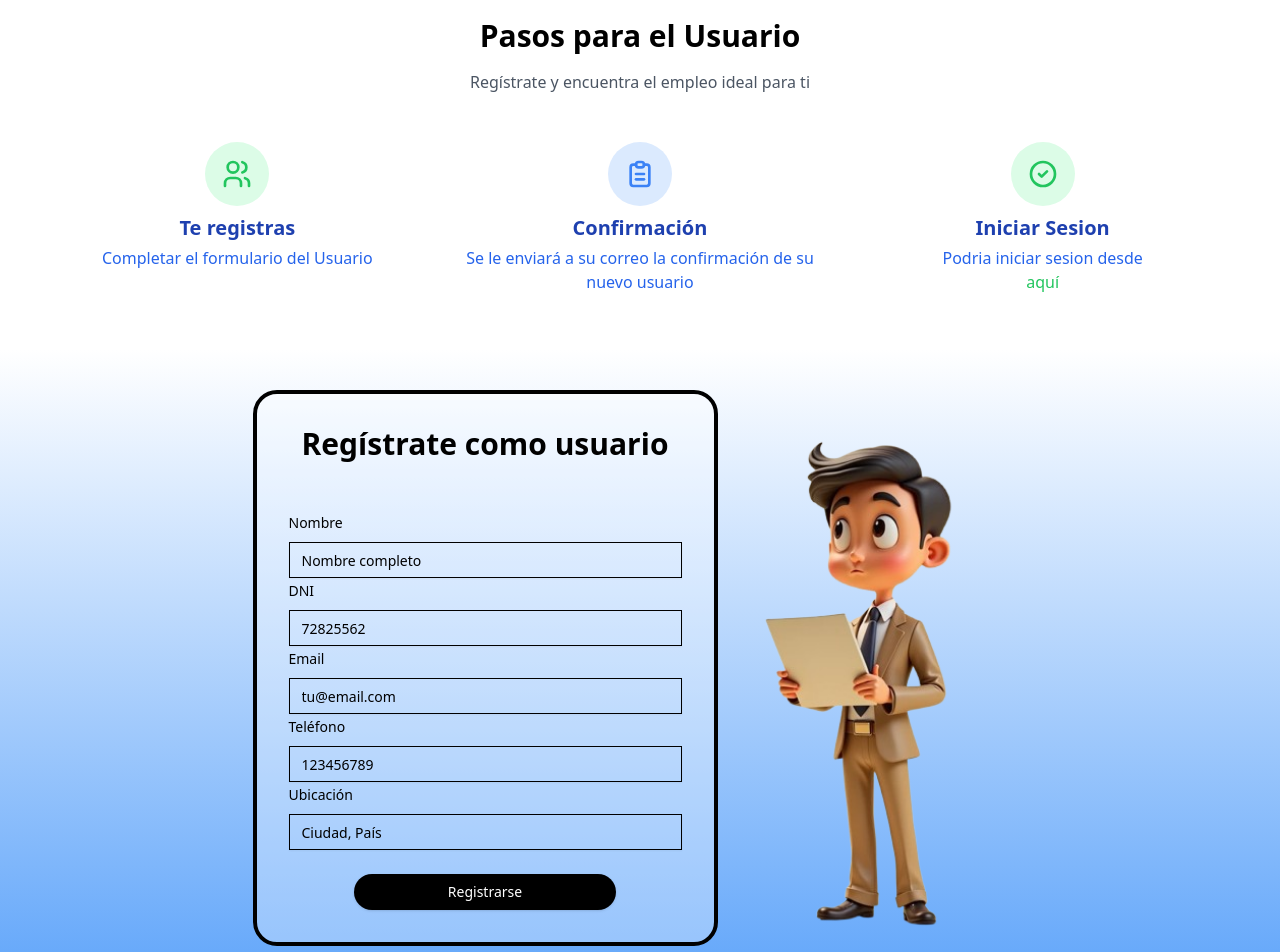
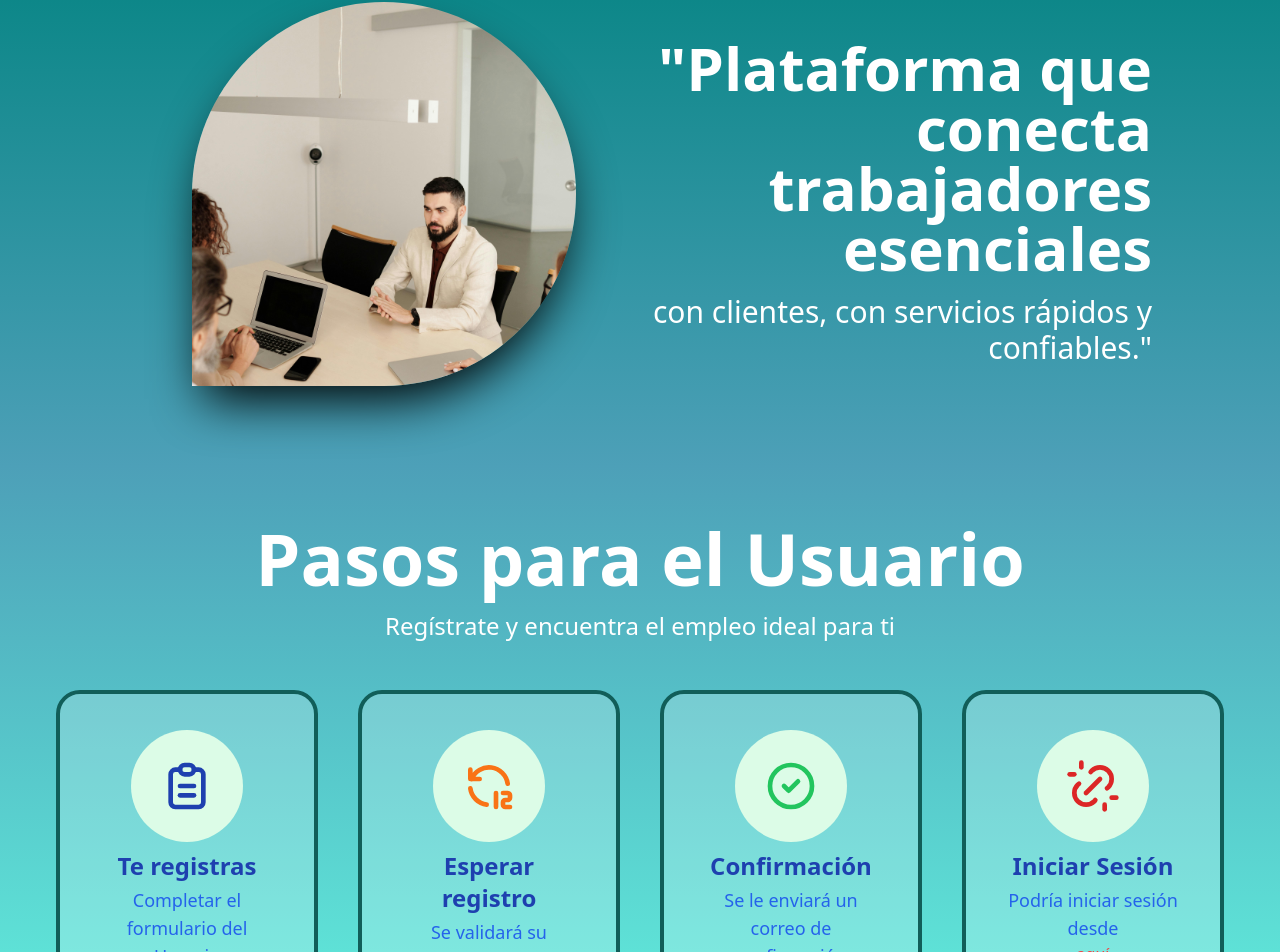
Before and after one commit to Carloscv200313/servi-mach, a Next.js app: page /inicio in a window 1280 px wide. Shown: the part 674-1626 px from the top of the page. Built offline with nearby package versions, Linux system fonts and the light colour scheme.

Commit message:
Servimach V:2.0

```diff
--- a/app/(pagina)/inicio/page.tsx
+++ b/app/(pagina)/inicio/page.tsx
@@ -3,6 +3,7 @@ import { useRef } from 'react';
 import Pagina01 from "@/paginas/pagina-01/pagina-01";
 import Pagina02 from "@/paginas/pagina-01/pagina-02";
 import { Pagina03 } from "@/paginas/pagina-01/pagina-03";
+import Pagina04 from '@/paginas/pagina-01/pagiona-04';
 
 export default function Home() {
   // Crear referencia para la página 03
@@ -19,8 +20,10 @@ export default function Home() {
     <div className="bg-blue-50">
       {/* Pasamos la función scroll a Pagina01 */}
       <Pagina01 scroll={scrollToPagina03} />
+      <Pagina04/>
       <Pagina02 />
       <Pagina03 ref={pagina03Ref} /> {/* Referencia a Pagina03 */}
+
     </div>
   );
 }
--- a/components/homepage.tsx
+++ b/components/homepage.tsx
@@ -23,8 +23,8 @@ export function Homepage() {
   const params = usePathname() // Obtiene los parámetros de la ruta
 
   return (
-    <div className="flex flex-col h-auto bg-white">
-      <header className="px-4 lg:px-10 h-24 flex items-center justify-between">
+    <div className="flex flex-col h-auto bg-neutral-50 w-full ">
+      <header className="px-4 lg:px-10 h-24 flex items-center justify-between ">
         <Link className="flex items-center justify-center" href="/">
           <Image
             alt="Hero"
--- a/paginas/pagina-01/pagina-01.tsx
+++ b/paginas/pagina-01/pagina-01.tsx
@@ -6,7 +6,7 @@ interface Pagina{
 }
 export default function Pagina01({scroll} : Pagina) {
     return (
-        <div className="max-h-[100vh] flex items-center justify-center bg-gradient-to-b from-[#8f67df] to-[#62e9e9] p-8 xl:px-32">
+        <div className="max-h-[100vh] flex items-center justify-center bg-gradient-to-b from-[#56398f] to-[#088585] p-8 xl:px-32">
             <div className="bg-transparent border-8 border-white rounded-3xl shadow-lg p-8 w-full h-full flex flex-col md:flex-row ">
                 {/* Sección de texto */}
                 <div className="w-full md:w-1/2 lg:w-2/3 p-0 md:p-8 flex flex-col items-start justify-between">
@@ -21,7 +21,7 @@ export default function Pagina01({scroll} : Pagina) {
                     <Button
                     className="bg-white text-[#8c52ff] hover:bg-white/90  font-bold py-4 px-6 rounded-3xl text-xl"
                     onClick={scroll}>
-                        Regístrate
+                        Regístrate Ya!!
                     </Button>
                 </div>
                 {/* Sección de imagen */}
--- a/paginas/pagina-01/pagina-02.tsx
+++ b/paginas/pagina-01/pagina-02.tsx
@@ -1,46 +1,36 @@
 import Link from "next/link";
-import { IconUsers, IconCircleCheck, IconClipboardText } from '@tabler/icons-react';
+import { IconUnlink, IconCircleCheck, IconClipboardText, Icon12Hours } from '@tabler/icons-react';
 
 export default function Pagina02() {
+    const pasos = [
+        { titulo: "Te registras", desc: "Completar el formulario del Usuario", link: "", icono: <IconClipboardText stroke={2} className="h-14 w-14 text-blue-800" /> },
+        { titulo: "Esperar registro", desc: "Se validará su información", link: "", icono: <Icon12Hours stroke={2} className="h-14 w-14 text-orange-500" /> },
+        { titulo: "Confirmación", desc: "Se le enviará un correo de confirmación", link: "", icono: <IconCircleCheck stroke={2} className="h-14 w-14 text-green-500" /> },
+        { titulo: "Iniciar Sesión", desc: "Podría iniciar sesión desde", link: <Link className="text-red-500 hover:underline" href="/login">aquí</Link>, icono: <IconUnlink stroke={2} className="h-14 w-14 text-red-600" /> },
+    ];
+
     return (
-        <section className="w-full p-14  flex flex-col items-center justify-center bg-white">
-            <h2 className="text-3xl font-bold text-center text-black mb-4">
+        <section className="w-full p-14 flex flex-col items-center justify-center bg-gradient-to-t from-[#62f1de] to-[#4da0b8]">
+            <h2 className="text-7xl font-bold text-center text-white mb-4">
                 Pasos para el Usuario
             </h2>
-            <p className="text-center text-gray-600 mb-12">
+            <p className="text-center text-2xl text-white mb-12">
                 Regístrate y encuentra el empleo ideal para ti
             </p>
-            <div className="grid grid-cols-1 md:grid-cols-3 gap-10 w-full">
-                {/* Primer paso */}
-                <div className="flex flex-col items-center text-center">
-                    <div className="w-16 h-16 rounded-full bg-green-100 flex items-center justify-center mb-2">
-                        <IconUsers stroke={2} className="h-8 w-8 text-green-500" />
+            <div className="grid grid-cols-1 md:grid-cols-4 gap-10 w-full">
+                {pasos.map(paso => (
+                    <div key={paso.titulo} className="flex flex-col items-center w-full text-center border-4 border-teal-800 rounded-3xl p-9 bg-white/20">
+                        <div className="w-28 h-28 rounded-full bg-green-100 flex items-center justify-center mb-2">
+                            {paso.icono}
+                        </div>
+                        <h3 className="text-2xl font-semibold text-blue-800 mb-1">{paso.titulo}</h3>
+                        <p className="text-lg text-blue-600">
+                            {paso.desc}
+                        </p>
+                        {paso.link}
                     </div>
-                    <h3 className="text-xl font-semibold text-blue-800 mb-1">Te registras</h3>
-                    <p className="text-blue-600">
-                        Completar el formulario del Usuario
-                    </p>
-                </div>
-                {/* Segundo paso */}
-                <div className="flex flex-col items-center text-center">
-                    <div className="w-16 h-16 rounded-full bg-blue-100 flex items-center justify-center mb-2">
-                        <IconClipboardText stroke={2} className="h-8 w-8 text-blue-500" />
-                    </div>
-                    <h3 className="text-xl font-semibold text-blue-800 mb-1">Confirmación</h3>
-                    <p className="text-blue-600">Se le enviará a su correo la confirmación de su nuevo usuario</p>
-                </div>
-                {/* Tercer paso */}
-                <div className="flex flex-col items-center text-center">
-                    <div className="w-16 h-16 rounded-full bg-green-100 flex items-center justify-center mb-2">
-                        <IconCircleCheck stroke={2} className="h-8 w-8 text-green-500" />
-                    </div>
-                    <h3 className="text-xl font-semibold text-blue-800 mb-1">Iniciar Sesion</h3>
-                    <p className="text-blue-600">Podria iniciar sesion desde {" "}</p>
-                    <Link className="text-green-500 hover:underline" href="/login">
-                            aquí
-                        </Link>
-                </div>
+                ))}
             </div>
         </section>
-    )
+    );
 }
--- a/paginas/pagina-01/pagina-03.tsx
+++ b/paginas/pagina-01/pagina-03.tsx
@@ -33,11 +33,11 @@ export const Pagina03 = forwardRef<HTMLElement, unknown>((_, ref) => {
     return (
         <section
             ref={ref}  // Aquí se usa el ref directamente
-            className="flex md:min-h-[70vh] items-center justify-center w-full p-5 md:py-10 bg-gradient-to-b from-white to-blue-400"
+            className="flex md:min-h-[70vh] items-center justify-center w-full p-5 md:py-10 bg-gradient-to-b from-[#62f1de] to-blue-400"
         >
             <div className="flex items-stretch justify-center md:w-3/4 ">
                 {/* Contenedor del Formulario */}
-                <div className="w-full md:w-1/2 bg-white/30  p-8 opacity-99 border-4 border-black rounded-3xl">
+                <div className="w-full md:w-1/2 bg-white/30  p-8 border-4 border-black rounded-3xl">
                     <form className="space-y-6 flex flex-col items-center justify-center" onSubmit={async (e) => {
                         e.preventDefault();  // Prevenir recarga de la página
                         await crearUsuario(); // Llamar la función de creación de usuario
--- /dev/null
+++ b/paginas/pagina-01/paginas-05.tsx
@@ -0,0 +1,7 @@
+import React from 'react'
+
+export const Paginas05 = () => {
+    return (
+        <div></div>
+    )
+}
--- /dev/null
+++ b/paginas/pagina-01/pagiona-04.tsx
@@ -0,0 +1,28 @@
+import Image from "next/image";
+
+export default function Pagina04() {
+    return (
+        <section className="p-10 max-h-[100vh] flex md:flex-row flex-col  items-center justify-center bg-gradient-to-t from-[#4da0b8] to-[#088585] xl:px-32 overflow-hidden">
+            <div className="w-full md:w-1/2 h-1/2 flex items-center justify-center mb-10 ">
+                <Image
+                    src="/img/imagen-02.jpg"
+                    width={300} // Ajusta el ancho según tus necesidades
+                    height={300} // Ajusta la altura según tus necesidades
+                    alt="imagen principal"
+                    className="rounded-ss-full h-48 w-48 md:h-96  md:w-96 rounded-se-full rounded-ee-full shadow-2xl shadow-[#000000] object-cover" // Asegúrate de que la imagen mantenga su proporción
+                />
+            </div>
+            {/* Sección de texto */}
+            <div className="w-full md:w-1/2 h-1/2 p-0 md:p-0 flex flex-col items-center justify-center text-center md:text-end">
+                <div className="flex flex-col items-end justify-center">
+                    <h1 className="text-4xl md:text-4xl lg:text-6xl font-bold mb-4 text-white">
+                        {'"Plataforma que conecta trabajadores esenciales'}
+                    </h1>
+                    <p className="text-2xl md:text-3xl lg:text-3xl mb-6 text-white">
+                        {'con clientes, con servicios rápidos y confiables."'}
+                    </p>
+                </div>
+            </div>
+        </section>
+    );
+}
```
